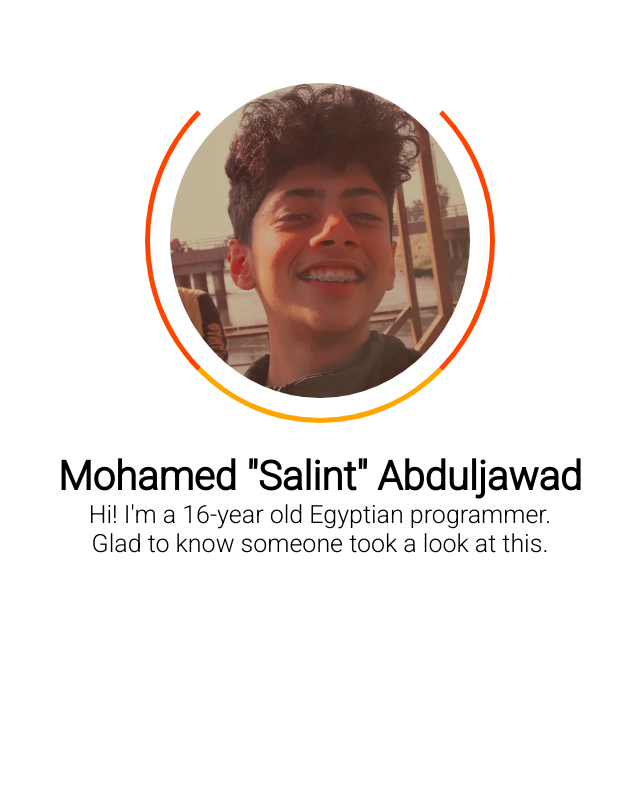
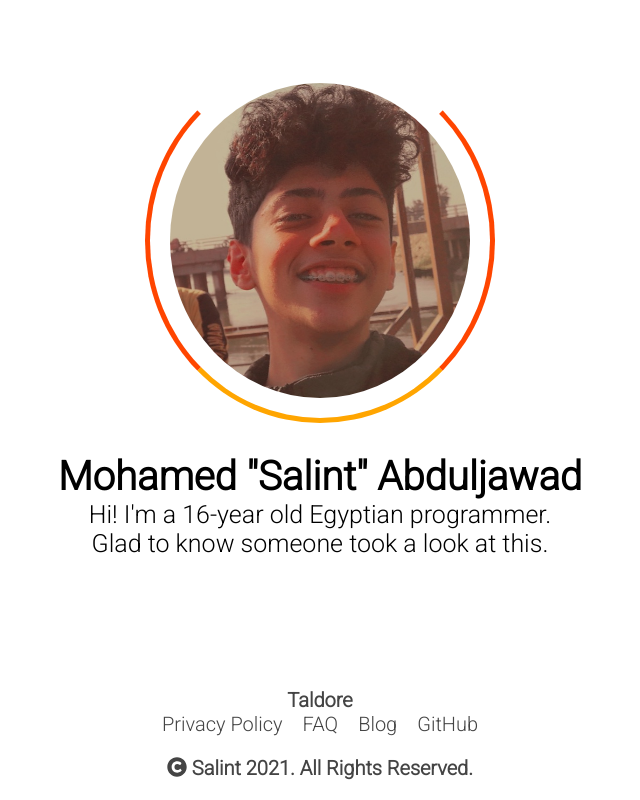
Before and after one commit to Salint/taldore-frontend, a React (Create React App) app: page / in a window 1280 px wide. Shown: the part 1231-2031 px from the top of the page, without its empty margins (320-960 px from the left). Before the commit the page ends 1819 px from the top, so only its background shows below. Built offline with nearby package versions, Linux system fonts and the light colour scheme.

Commit message:
Add footer

```diff
--- /dev/null
+++ b/src/assets/style/components/footer.css
@@ -0,0 +1,34 @@
+footer {
+	text-align: center;
+	color:rgb(68, 68, 68);
+	margin: 100px 0 20px 0;
+}
+footer h3 {
+	font-size: 20px;
+}
+footer ul {
+	display: flex;
+	justify-content: center;
+	list-style-type: none;
+	margin: 0 0 20px 0;
+}
+footer ul li {
+	margin: 0 10px;
+	font-size: 20px;
+}
+footer ul li a {
+	color: rgb(68, 68, 68);
+	text-decoration: none;
+}
+footer ul li:hover {
+	text-decoration: underline;
+}
+@media (max-width: 900px) {
+	footer h3 {
+		font-size: 15px;
+	}
+	footer ul li {
+
+		font-size: 15px;
+	}
+}
--- a/src/assets/style/components/navbar.css
+++ b/src/assets/style/components/navbar.css
@@ -15,7 +15,7 @@ nav div#brand {
 	display: flex;
 	align-items: center;
 	justify-content: center;
-	z-index: 1;
+	z-index: 2;
 }
 nav ul {
 	list-style-type: none;
@@ -84,7 +84,7 @@ nav div#auth button {
 		left: 120%;
 		transition: left .5s;
 		box-shadow: 0 0 30px black;
-		z-index: 0;
+		z-index: 1;
 	}
 	nav ul.opened {
 		left: 0;
--- a/src/assets/style/master.css
+++ b/src/assets/style/master.css
@@ -5,3 +5,7 @@
 	padding: 0;
 	font-family: 'Roboto', sans-serif;
 }
+body.unscrollable {
+	height: 100%;
+	overflow: hidden;
+}
--- a/src/assets/style/pages/home.css
+++ b/src/assets/style/pages/home.css
@@ -65,6 +65,7 @@ section#home-tasks {
 	align-items: center;
 	flex-direction: column;
 	margin: 150px 0;
+	z-index: -1;
 }
 section#home-tasks div#tasks-info h1 {
 	font-size: 50px;
--- /dev/null
+++ b/src/components/Footer.js
@@ -0,0 +1,26 @@
+import { faCopyright } from "@fortawesome/free-solid-svg-icons";
+import { FontAwesomeIcon } from "@fortawesome/react-fontawesome";
+import React from "react";
+
+import "../assets/style/components/footer.css";
+
+class Footer extends React.Component {
+
+	render() {
+		return (
+			<footer>
+				<h3>Taldore</h3>
+				<ul>
+					<li><a href="/privacy">Privacy Policy</a></li>
+					<li><a href="/faq">FAQ</a></li>
+					<li><a href="/blog">Blog</a></li>
+					<li><a href="https://github.com/Salint">GitHub</a></li>
+				</ul>
+				<h3><FontAwesomeIcon icon={faCopyright} /> Salint 2021. All Rights Reserved.</h3>
+			</footer>
+		)
+	}
+
+};
+
+export default Footer;
--- a/src/components/Navbar.js
+++ b/src/components/Navbar.js
@@ -9,6 +9,7 @@ class Navbar extends React.Component {
 
 	openNavigation() {
 		document.querySelector("ul").classList.toggle("opened");
+		document.body.classList.toggle("unscrollable");
 	}
 
 	render() {
--- a/src/pages/Home.js
+++ b/src/pages/Home.js
@@ -1,6 +1,7 @@
 import React from "react";
 
 import Navbar from "../components/Navbar";
+import Footer from "../components/Footer";
 
 import "../assets/style/pages/home.css"
 import { FontAwesomeIcon } from "@fortawesome/react-fontawesome";
@@ -89,6 +90,7 @@ class Home extends React.Component {
 				<Privacy />
 				<Tasks />
 				<Credits />
+				<Footer />
 			</>
 		)
 	}
```
